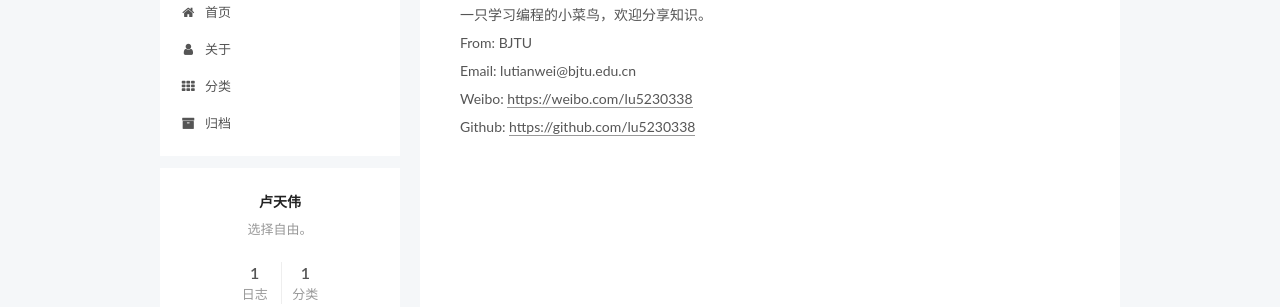
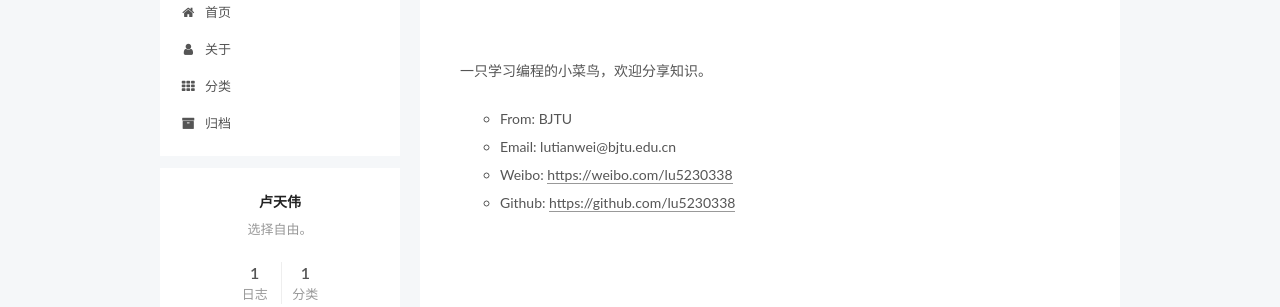
Before and after one commit to lu5230338/lu5230338.github.io, a plain HTML site: page about/index.html in a window 1280 px wide. Shown: the part 115-422 px from the top of the page. Drawn offline with Linux system fonts and the light colour scheme; a script that the page names is missing.

Commit message:
Site updated: 2018-02-13 21:42:10

```diff
--- a/about/index.html
+++ b/about/index.html
@@ -79,17 +79,17 @@
 
 
 
-<meta name="description" content="一只学习编程的小菜鸟，欢迎分享知识。From: BJTUEmail: lutianwei@bjtu.edu.cnWeibo: https://weibo.com/lu5230338Github: https://github.com/lu5230338">
+<meta name="description" content="一只学习编程的小菜鸟，欢迎分享知识。  From: BJTU Email: lutianwei@bjtu.edu.cn Weibo: https://weibo.com/lu5230338 Github: https://github.com/lu5230338">
 <meta property="og:type" content="website">
 <meta property="og:title" content="关于我">
 <meta property="og:url" content="http://yoursite.com/about/index.html">
 <meta property="og:site_name" content="卢天伟 · Lu Tianwei">
-<meta property="og:description" content="一只学习编程的小菜鸟，欢迎分享知识。From: BJTUEmail: lutianwei@bjtu.edu.cnWeibo: https://weibo.com/lu5230338Github: https://github.com/lu5230338">
+<meta property="og:description" content="一只学习编程的小菜鸟，欢迎分享知识。  From: BJTU Email: lutianwei@bjtu.edu.cn Weibo: https://weibo.com/lu5230338 Github: https://github.com/lu5230338">
 <meta property="og:locale" content="zh-Hans">
-<meta property="og:updated_time" content="2018-02-13T13:13:51.615Z">
+<meta property="og:updated_time" content="2018-02-13T13:41:13.544Z">
 <meta name="twitter:card" content="summary">
 <meta name="twitter:title" content="关于我">
-<meta name="twitter:description" content="一只学习编程的小菜鸟，欢迎分享知识。From: BJTUEmail: lutianwei@bjtu.edu.cnWeibo: https://weibo.com/lu5230338Github: https://github.com/lu5230338">
+<meta name="twitter:description" content="一只学习编程的小菜鸟，欢迎分享知识。  From: BJTU Email: lutianwei@bjtu.edu.cn Weibo: https://weibo.com/lu5230338 Github: https://github.com/lu5230338">
 
 
 
@@ -267,7 +267,13 @@
       <div class="post-body">
 
 
-          <p>一只学习编程的小菜鸟，欢迎分享知识。<br>From: BJTU<br>Email: lutianwei@bjtu.edu.cn<br>Weibo: <a href="https://weibo.com/lu5230338" target="_blank" rel="noopener">https://weibo.com/lu5230338</a><br>Github: <a href="https://github.com/lu5230338" target="_blank" rel="noopener">https://github.com/lu5230338</a></p>
+          <p> <br><br>一只学习编程的小菜鸟，欢迎分享知识。</p>
+<ul>
+<li>From: BJTU</li>
+<li>Email: lutianwei@bjtu.edu.cn</li>
+<li>Weibo: <a href="https://weibo.com/lu5230338" target="_blank" rel="noopener">https://weibo.com/lu5230338</a></li>
+<li>Github: <a href="https://github.com/lu5230338" target="_blank" rel="noopener">https://github.com/lu5230338</a></li>
+</ul>
 
 
       </div>
--- a/css/main.css
+++ b/css/main.css
@@ -1823,7 +1823,7 @@ pre .javascript .function {
   width: 4px;
   height: 4px;
   border-radius: 50%;
-  background: #8b909a;
+  background: #cbff83;
 }
 .links-of-blogroll {
   font-size: 13px;
```
